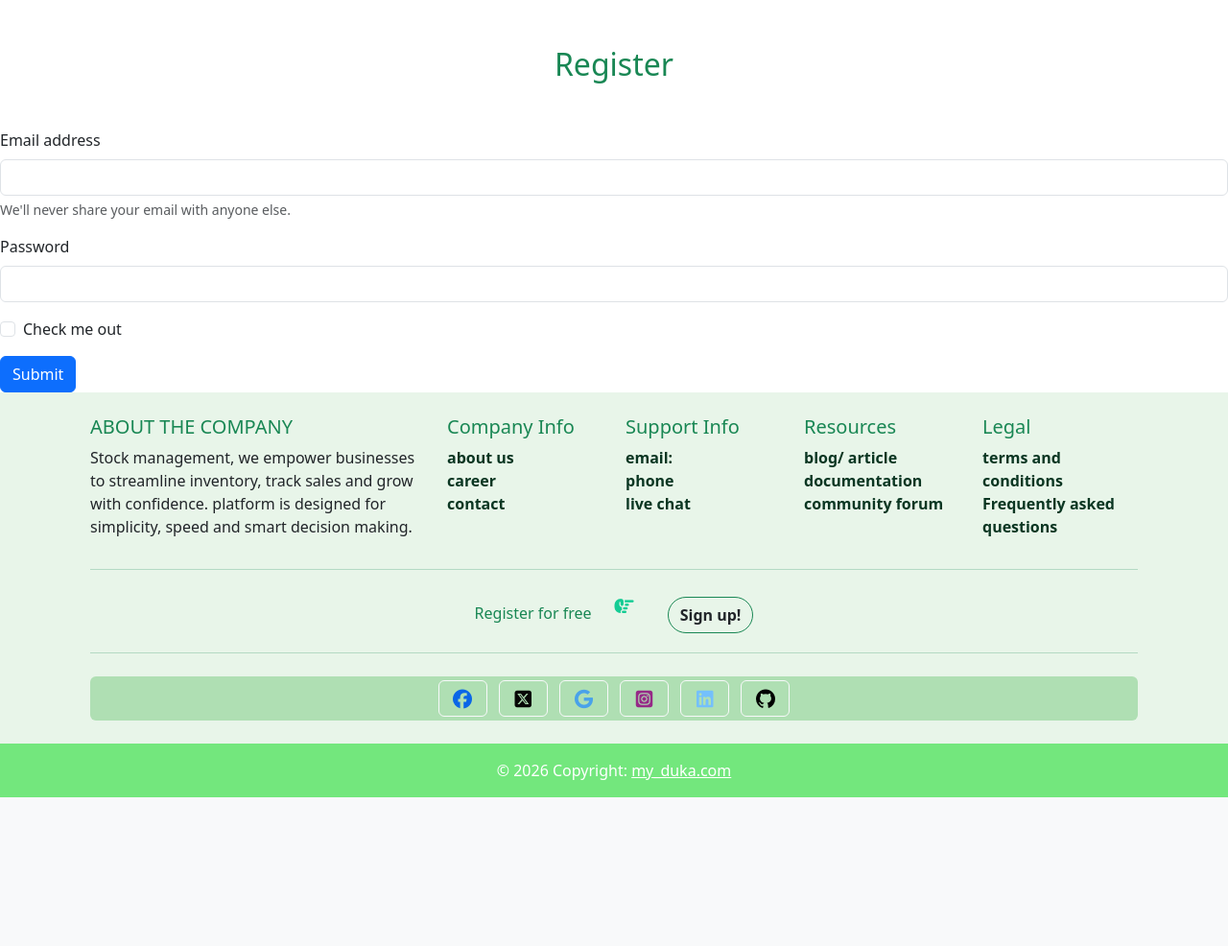
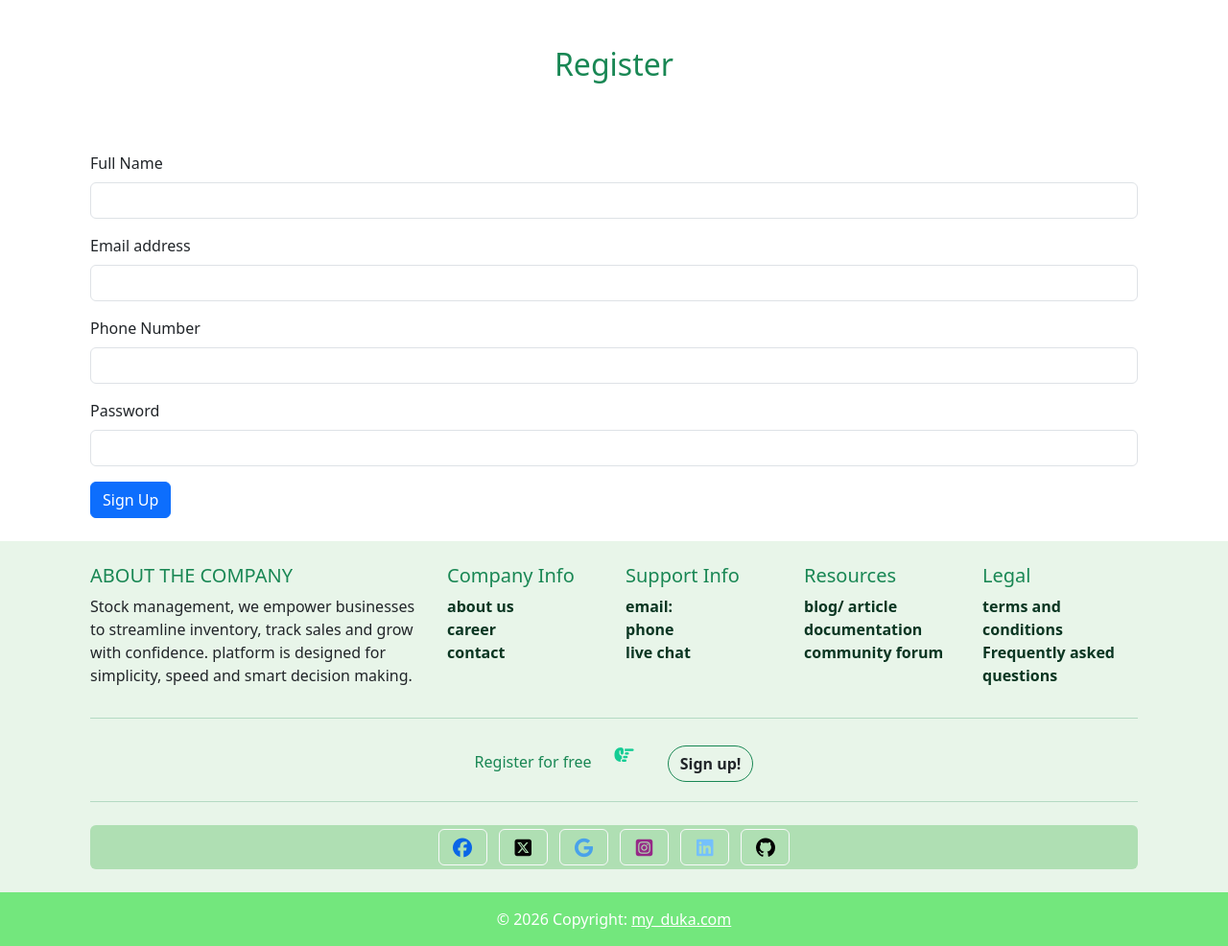
Before and after one commit to ghostayee/my-duka, a Flask app: page /register in a window 1280 px wide. Shown: the part 56-1042 px from the top of the page at 96% size. Before the commit the page ends 887 px from the top, so only its background shows below. Run offline with Flask 3, Linux system fonts and the light colour scheme; some libraries are stand-ins or nearby versions.

Commit message:
form administration updated

```diff
--- a/templates/register.html
+++ b/templates/register.html
@@ -4,22 +4,27 @@
 <div class="container my-5">
     <h2 class="text-center text-success">Register</h2>
 </div>
-<div>
+<div class="container p-4">
     <form>
+        <div class="mb-3">
+            <label for="exampleInputEmail1" class="form-label">Full Name</label>
+            <input type="text" class="form-control" id="exampleInputEmail1" aria-describedby="emailHelp">
+        </div>
         <div class="mb-3">
             <label for="exampleInputEmail1" class="form-label">Email address</label>
             <input type="email" class="form-control" id="exampleInputEmail1" aria-describedby="emailHelp">
-            <div id="emailHelp" class="form-text">We'll never share your email with anyone else.</div>
+        </div>
+        <div class="mb-3">
+            <label for="exampleInputEmail1" class="form-label">Phone Number</label>
+            <input type="number" class="form-control" id="exampleInputEmail1" aria-describedby="emailHelp">
         </div>
         <div class="mb-3">
             <label for="exampleInputPassword1" class="form-label">Password</label>
             <input type="password" class="form-control" id="exampleInputPassword1">
         </div>
-        <div class="mb-3 form-check">
-            <input type="checkbox" class="form-check-input" id="exampleCheck1">
-            <label class="form-check-label" for="exampleCheck1">Check me out</label>
-        </div>
-        <button type="submit" class="btn btn-primary">Submit</button>
+        <button type="submit" class="btn btn-primary">Sign Up</button>
     </form>
 </div>
+
+
 {% endblock %}
```
